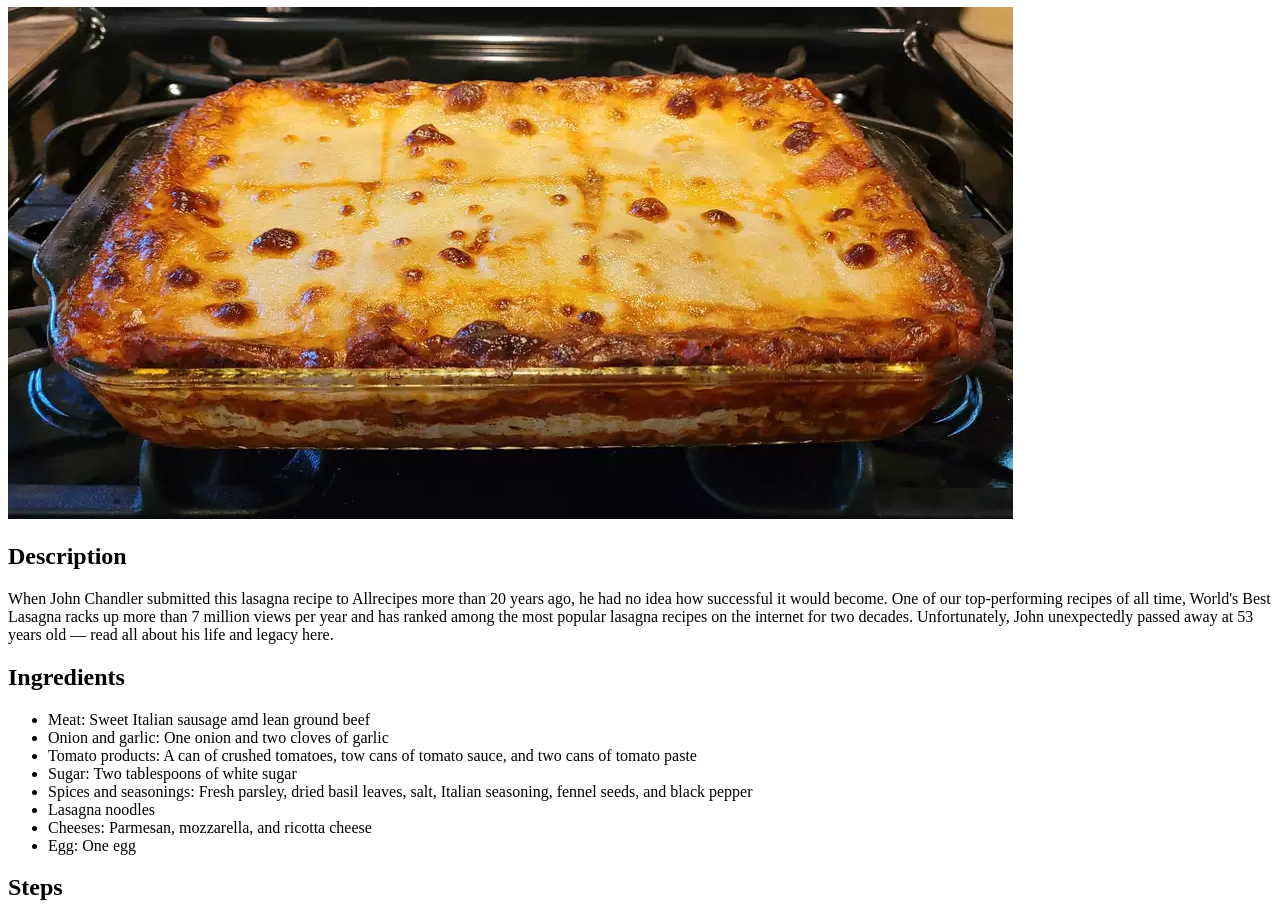
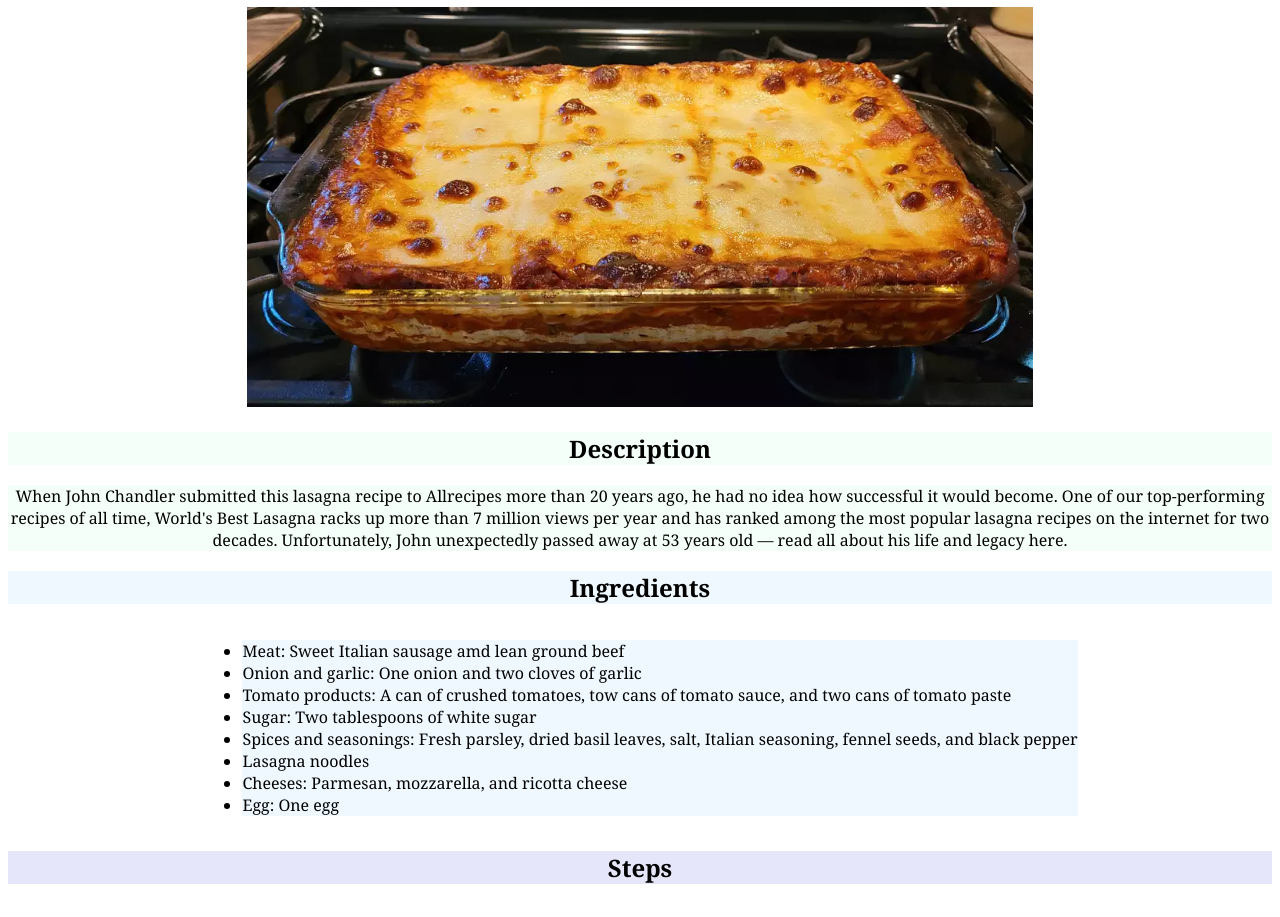
Before and after one commit to JuanHundred/odin-recipes, a plain HTML site: page recipes/lasagna.html in a window 1280 px wide. Shown: the part 73-990 px from the top of the page. Drawn offline with Linux system fonts and the light colour scheme.

Commit message:
Add different background colors and fonts to the webpages

```diff
--- a/CSS/style.css
+++ b/CSS/style.css
@@ -1,6 +1,32 @@
 /* CSS */
 
-h1 {
-    font-family: Arial, Helvetica, sans-serif;
+body {
+    font-family: Georgia, 'Times New Roman', Times, serif;
     text-align: center;
 }
+
+h1 {
+    color: coral;
+    font-family: Arial, Helvetica, sans-serif;
+}
+
+img{
+    height: 400px;
+}
+ul,
+ol {
+    display: inline-block;
+    text-align: left;
+}
+
+.description, .description-paragraph{
+    background-color: mintcream;
+}
+
+.ingredients, h3, .list > li{
+    background-color: aliceblue;
+}
+
+.steps, .layer, ol > li{
+    background-color: lavender;
+}
--- a/recipes/lasagna.html
+++ b/recipes/lasagna.html
@@ -9,14 +9,14 @@
     <body>
         <h1>World's Best Lasagna Recipe</h1>
         <img src="../images/lasagna.jpg" alt="Picture of baked lasagna on a stove">
-        <h2>Description</h2>
-        <p>
-            When John Chandler submitted this lasagna recipe to Allrecipes more than 20 years ago, he had no idea how successful it would become.
-            One of our top-performing recipes of all time, World's Best Lasagna racks up more than 7 million views per year and has ranked among the most popular lasagna recipes on the internet for two decades.
-            Unfortunately, John unexpectedly passed away at 53 years old — read all about his life and legacy here.
-        </p>
-        <h2>Ingredients</h2>
-            <ul>
+        <h2  class="description">Description</h2>
+            <p class="description-paragraph">
+                When John Chandler submitted this lasagna recipe to Allrecipes more than 20 years ago, he had no idea how successful it would become.
+                One of our top-performing recipes of all time, World's Best Lasagna racks up more than 7 million views per year and has ranked among the most popular lasagna recipes on the internet for two decades.
+                Unfortunately, John unexpectedly passed away at 53 years old — read all about his life and legacy here.
+            </p>
+        <h2 class="ingredients">Ingredients</h2>
+            <ul class="list">
                 <li>Meat: Sweet Italian sausage amd lean ground beef</li>
                 <li>Onion and garlic: One onion and two cloves of garlic</li>
                 <li>Tomato products: A can of crushed tomatoes, tow cans of tomato sauce, and two cans of tomato paste</li>
@@ -26,7 +26,7 @@
                 <li>Cheeses: Parmesan, mozzarella, and ricotta cheese</li>
                 <li>Egg: One egg</li>
             </ul>
-        <h2>Steps</h2>
+        <h2 class="steps">Steps</h2>
             <ol>
                 <li>Make the meat sauce.</li>
                 <li>Cook the noodles.</li>
@@ -35,7 +35,7 @@
                 <li>Cover with foil and bake.</li>
                 <li>Let the lasagna rest before serving.</li>
             </ol>
-        <h2>How to layer the lasagna</h2>
+        <h2 class="layer">How to layer the lasagna</h2>
             <ol>
                 <li>Meat sauce</li>
                 <li>Noodles</li>
```
Also changed, not shown: recipes/salad.html (+6 -8 lines), recipes/snickerdoodle_cookies.html (+6 -6 lines).
